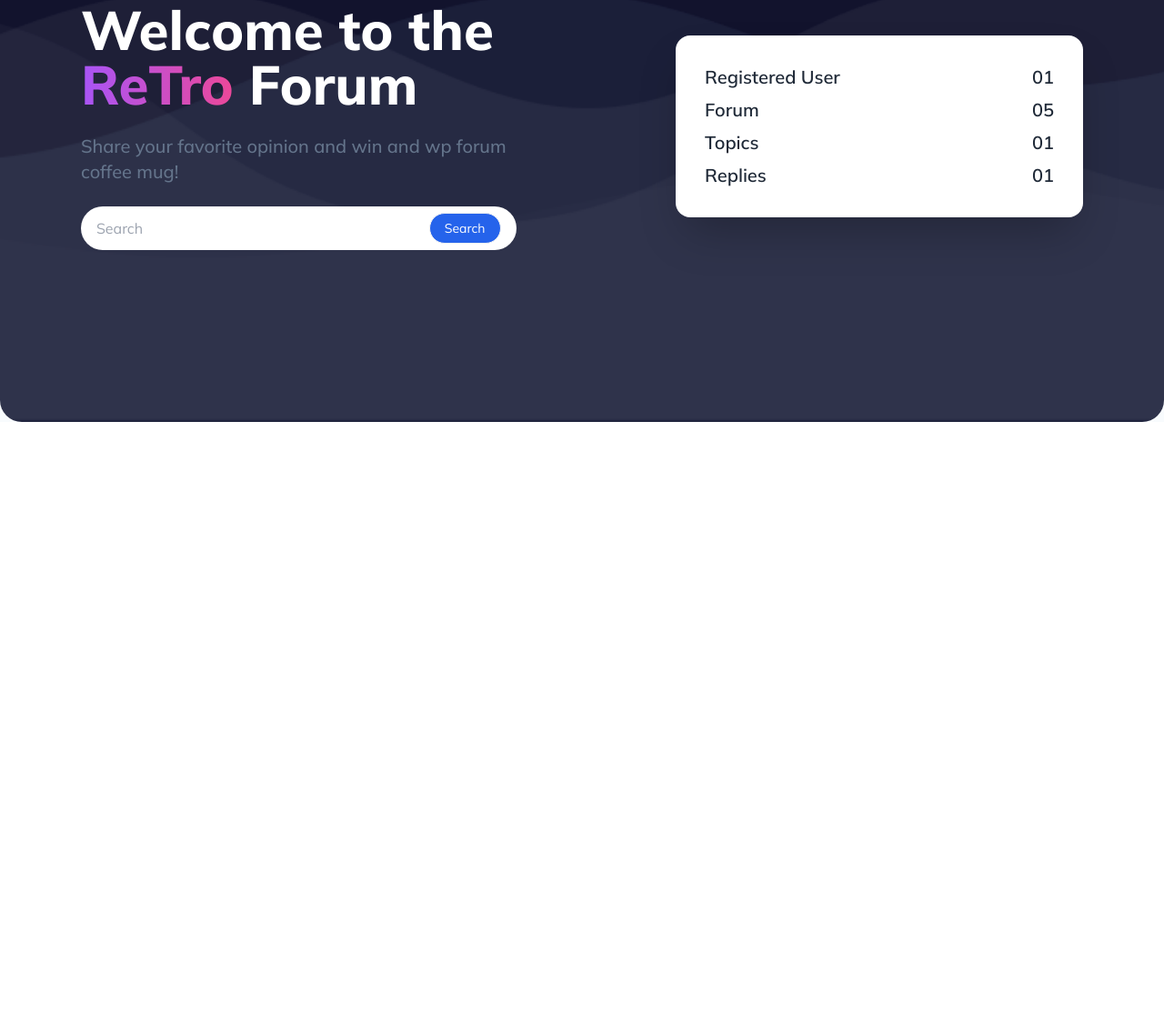
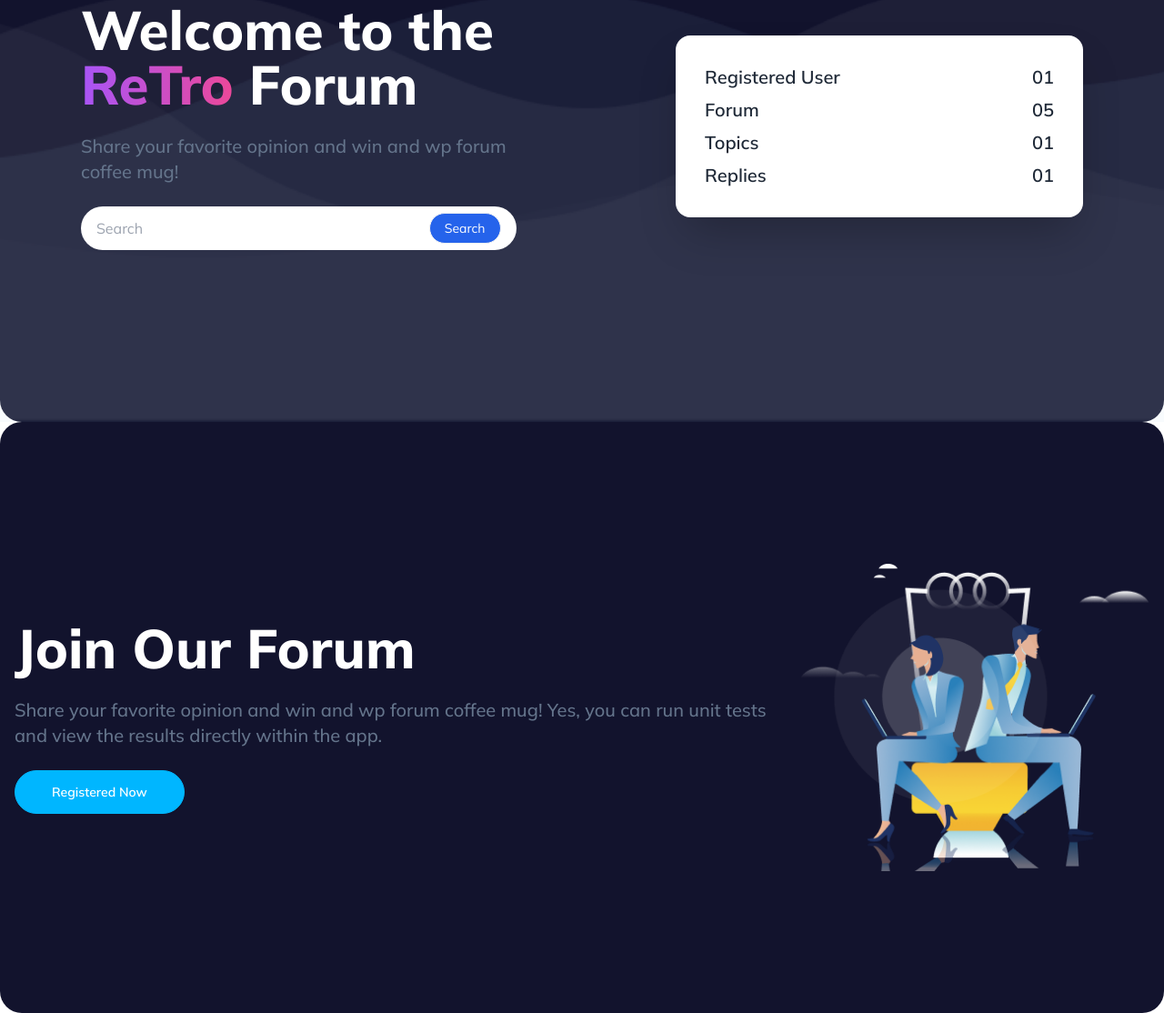
Before and after one commit to BiplobHossainSobuj/retro-forum, a plain HTML site: page index.html in a window 1280 px wide. Shown: the part 330-1444 px from the top of the page at 91% size. Before the commit the page ends 800 px from the top, so only its background shows below. Drawn offline with nearby package versions, Linux system fonts and the light colour scheme; a script that the page names is missing.

Commit message:
added join forum section

```diff
--- a/index.html
+++ b/index.html
@@ -122,6 +122,26 @@
               </div>
         </div>
     </header>
+    <main>
+        <section>
+            <div class="bg-[#12132D] container mx-auto rounded-3xl">
+                <div class="hero min-h-screen lg:min-h-[650px]">
+                    <div class="hero-content flex-col lg:flex-row">
+                      <div class="text-center lg:text-left">
+                        <h1 class="text-6xl font-extrabold text-white">Join Our Forum</h1>
+                        <p class="py-6 text-xl font-medium text-slate-500">Share your favorite opinion and win and wp forum coffee mug! Yes, you can run unit tests and view the results directly within the app. </p>
+                        <button class="btn btn-info text-white font-semibold px-10 rounded-full">Registered Now</button>
+                      </div>
+                      <div class="card shrink-0 w-full max-w-sm">
+                        <div>
+                            <img src="images/joinforum.png" alt="">
+                        </div>
+                      </div>
+                    </div>
+                  </div>
+            </div>
+        </section>
+    </main>
     <script src="post.js"></script>
 </body>
 
```
